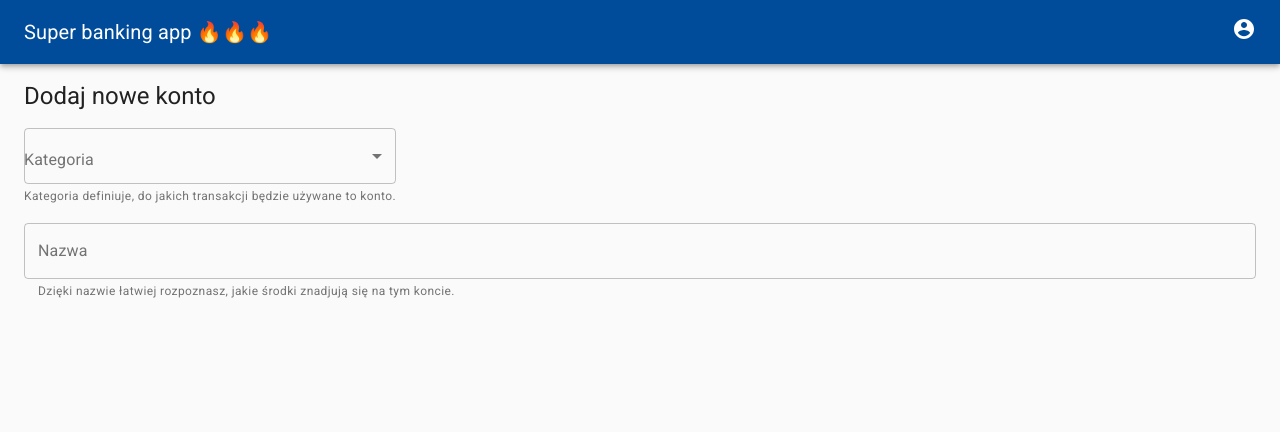
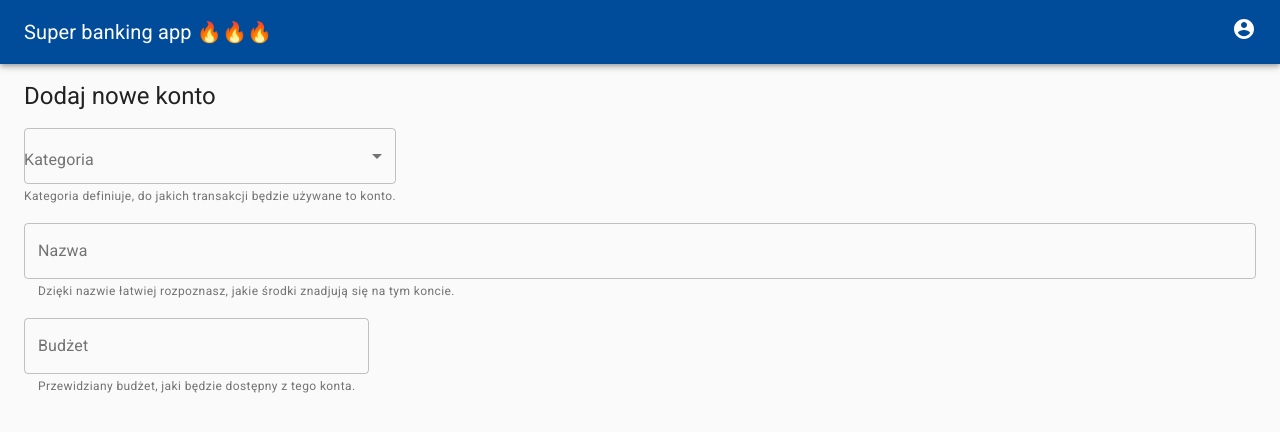
Before and after one commit to fringers/hack4lem_2021, a React (Create React App) app in the folder webapp/: page /accounts/create in a window 1280 px wide. Shown: the top 432 px of the page. Built offline with nearby package versions, Linux system fonts and the light colour scheme.

Commit message:
budget field added

```diff
--- a/webapp/src/components/account/CreateAccount.js
+++ b/webapp/src/components/account/CreateAccount.js
@@ -8,6 +8,7 @@ import MenuItem from "@material-ui/core/MenuItem";
 import TextField from "@material-ui/core/TextField";
 import FormControl from "@material-ui/core/FormControl";
 import FormHelperText from "@material-ui/core/FormHelperText";
+import InputAdornment from "@material-ui/core/InputAdornment";
 
 const categories = [
   ["Restaurants", "Restauracje"],
@@ -53,6 +54,18 @@ export const CreateAccount = () => {
               fullWidth
             />
           </Grid>
+
+          <Grid item>
+            <TextField
+              id="budget"
+              label="Budżet"
+              type="number"
+              variant="outlined"
+              placeholder="np. 1000"
+              helperText="Przewidziany budżet, jaki będzie dostępny z tego konta."
+              endAdornment={<InputAdornment position="end">PLN</InputAdornment>}
+            />
+          </Grid>
         </Grid>
       </form>
     </Container>
```
